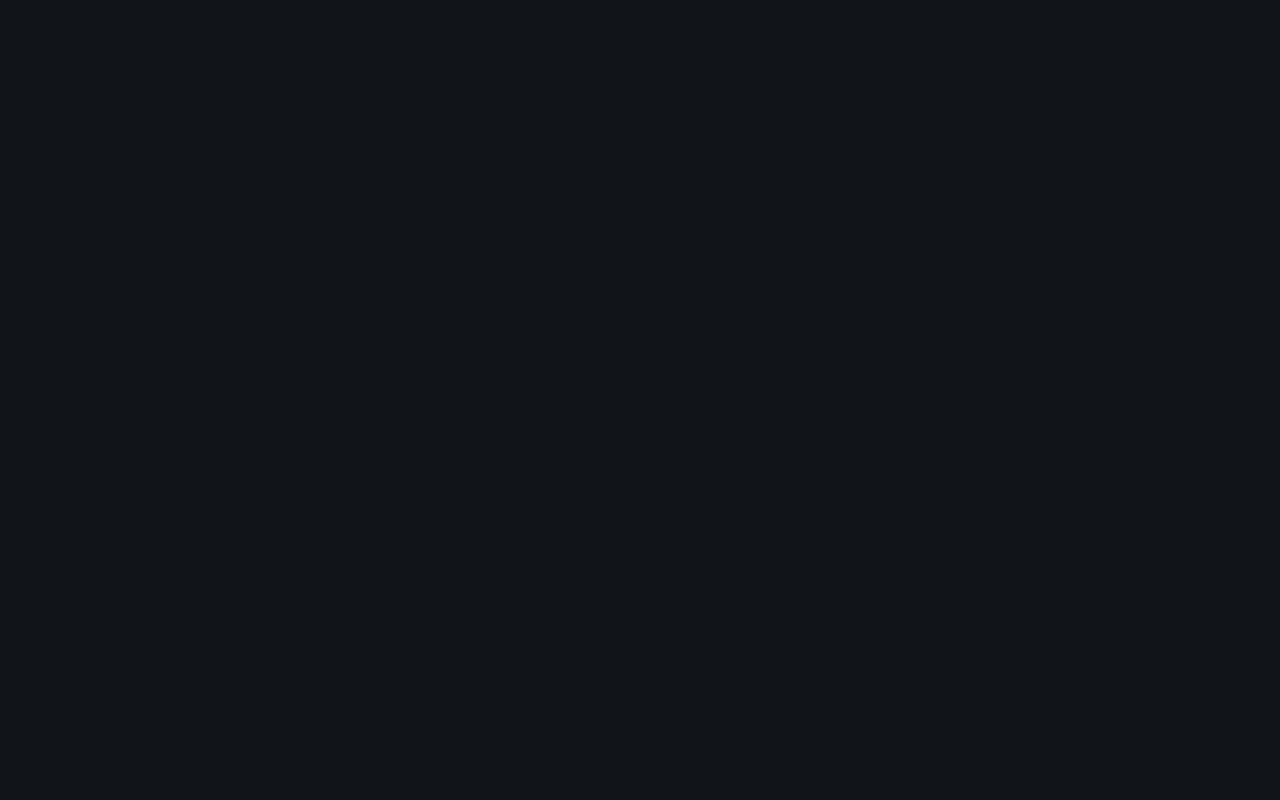
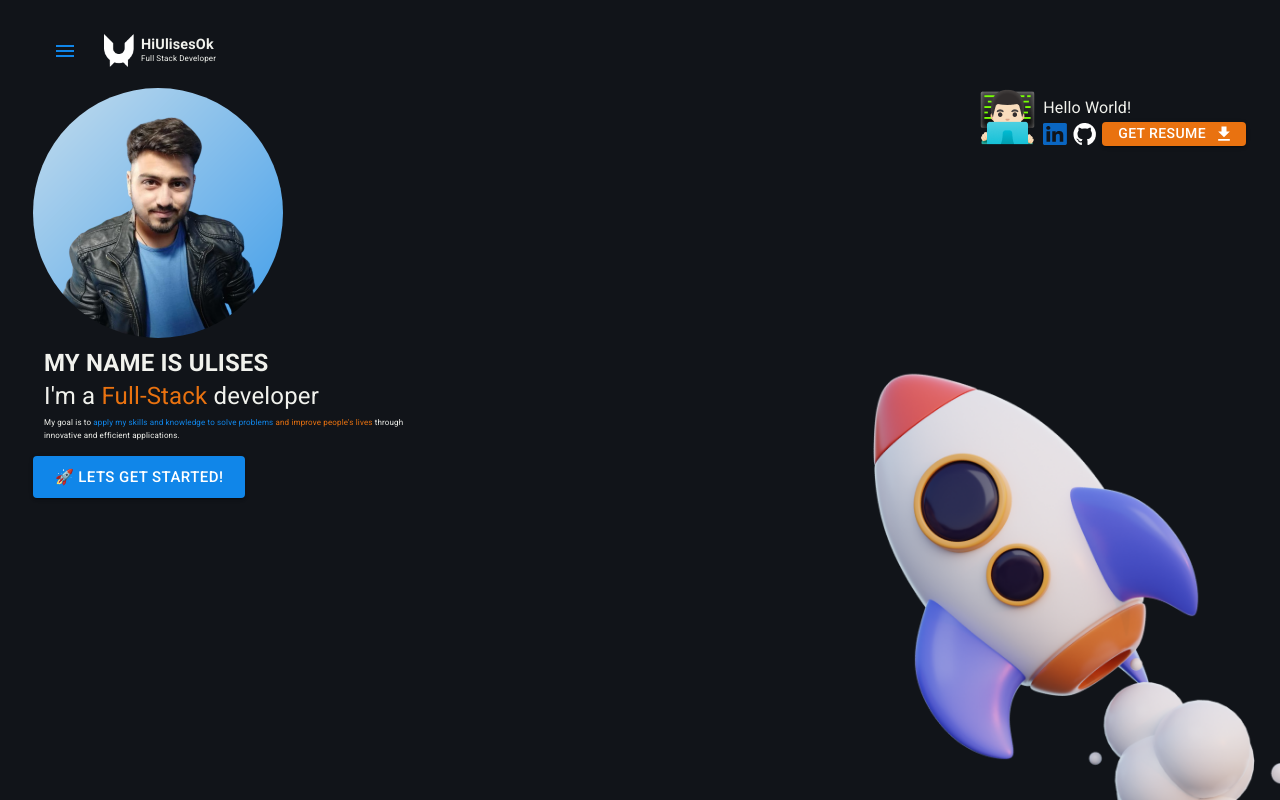
Before and after one commit to HiUlisesOk/portfolio, a React (Vite) app in the folder Client/: page /about-me in a window 1280 px wide. Before the commit this address had no page. Built offline with nearby package versions, Linux system fonts and the light colour scheme.

Commit message:
:sparkles: Navbar and Logo created

```diff
--- a/Client/src/App.css
+++ b/Client/src/App.css
@@ -9,3 +9,8 @@
   max-width: 1280px;
   margin: auto;
 }
+
+a {
+  text-decoration: none;
+  color: inherit;
+}
--- a/Client/src/App.jsx
+++ b/Client/src/App.jsx
@@ -13,6 +13,7 @@ import LandingPage from "./pages/LandingPage"
 import NavBar from './components/NavBar';
 import Logo from './components/Logo';
 import { createTheme, ThemeProvider } from '@mui/material/styles';
+import { FlexContainer } from './components/styles'
 import customPalette from './ThemePalette'
 
 
@@ -31,9 +32,9 @@ function App() {
         <Box sx={{ flexGrow: 1 }}>
 
           <Routes>
-            <Route path="/" element={<Grid container spacing={2}><Grid item xs={8}><NavBar /></Grid><Grid item xs={4}><Logo /></Grid><Grid item xs={12}><LandingPage /></Grid></Grid>} />
-            {/* <Route path="/" element={} />
-            <Route path="/" element={} /> */}
+            <Route path="/" element={<Grid container spacing={2}><Grid item xs={12}><FlexContainer items="flex-start" justify="flex-start"><Logo /></FlexContainer></Grid><Grid item xs={12}><LandingPage /></Grid></Grid>} />
+            <Route path="/about-me" element={<Grid container spacing={2}><Grid item xs={12}><FlexContainer items="flex-start" justify="flex-start"><NavBar /><Logo /></FlexContainer></Grid><Grid item xs={12}><LandingPage /></Grid></Grid>} />
+
           </Routes>
 
         </Box>
--- a/Client/src/components/Logo.jsx
+++ b/Client/src/components/Logo.jsx
@@ -1,8 +1,18 @@
 import React from 'react'
-
+import MyLogo from '../images/Assets/Logo.png'
+import { Title, Text, FlexContainer } from './styles'
 const Logo = () => {
 	return (
-		<div>Logo</div>
+		<FlexContainer gap="6px" justify="flex-start">
+			<img height="35px" src={MyLogo} />
+			<FlexContainer items="flex-start" justify="flex-start" direction="column" >
+				<Title margin="0" lh="0.5rem" size="0.9rem">HiUlisesOk</Title>
+
+				<Text margin="0" lh="0.5rem">Full Stack Developer</Text>
+			</FlexContainer>
+		</FlexContainer>
+
+
 	)
 }
 
--- a/Client/src/components/NavBar.jsx
+++ b/Client/src/components/NavBar.jsx
@@ -1,9 +1,78 @@
-import React from 'react'
+import * as React from 'react';
+import Box from '@mui/material/Box';
+import Drawer from '@mui/material/Drawer';
+import Button from '@mui/material/Button';
+import List from '@mui/material/List';
+import Divider from '@mui/material/Divider';
+import ListItem from '@mui/material/ListItem';
+import ListItemButton from '@mui/material/ListItemButton';
+import ListItemIcon from '@mui/material/ListItemIcon';
+import ListItemText from '@mui/material/ListItemText';
+import HomeIcon from '@mui/icons-material/Home';
+import PersonIcon from '@mui/icons-material/Person';
+import WorkIcon from '@mui/icons-material/Work';
+import ContactPhoneIcon from '@mui/icons-material/ContactPhone';
+import MenuIcon from '@mui/icons-material/Menu';
+import { Link } from 'react-router-dom'
 
-const NavBar = () => {
+export default function TemporaryDrawer() {
+	const [state, setState] = React.useState({
+		top: false,
+		left: false,
+		bottom: false,
+		right: false,
+	});
+
+	const toggleDrawer = (anchor, open) => (event) => {
+		if (event.type === 'keydown' && (event.key === 'Tab' || event.key === 'Shift')) {
+			return;
+		}
+
+		setState({ ...state, [anchor]: open });
+	};
+
+	const list = (anchor) => (
+		<Box
+			sx={{ width: anchor === 'top' || anchor === 'bottom' ? 'auto' : 250 }}
+			role="presentation"
+			onClick={toggleDrawer(anchor, false)}
+			onKeyDown={toggleDrawer(anchor, false)}
+		>
+			<List>
+				{[{ text: 'Home', icon: <HomeIcon />, navigate: '/' },
+				{ text: 'About Me', icon: <PersonIcon />, navigate: '/' },
+				{ text: 'Portfolio', icon: <WorkIcon />, navigate: '/' },
+				{ text: 'Contact', icon: <ContactPhoneIcon />, navigate: '/' }].map((item, index) => (
+					<Link key={item.text} to={item.navigate}>
+						<ListItem disablePadding>
+							<ListItemButton>
+								<ListItemIcon>
+									{item.icon}
+								</ListItemIcon>
+								<ListItemText primary={item.text} />
+							</ListItemButton>
+						</ListItem>
+					</Link>
+				))}
+			</List>
+			<Divider />
+		</Box>
+	);
+
 	return (
-		<div>NavBar</div>
-	)
+		<div>
+			{['left'].map((anchor) => (
+				<React.Fragment key={anchor}>
+					<Button onClick={toggleDrawer(anchor, true)}><MenuIcon /></Button>
+					<Drawer
+						anchor={anchor}
+						open={state[anchor]}
+						onClose={toggleDrawer(anchor, false)}
+					>
+						{list(anchor)}
+					</Drawer>
+				</React.Fragment>
+			))}
+		</div>
+	);
 }
-
-export default NavBar
--- a/Client/src/components/styles.js
+++ b/Client/src/components/styles.js
@@ -13,8 +13,8 @@ export const FlexContainer = styled.div`
 export const Title = styled.h1`
 font-style: normal;
 font-weight: 700;
-font-size: 1.5rem;
-line-height: 1.5rem;
+font-size:  ${props => props.size ? props.size : "1.5rem"};
+line-height:${props => props.lh ? props.lh : "1.5rem"};
 letter-spacing:1.5%;
 margin: ${props => props.margin ? props.margin : "12px"};
 text-align: ${props => props.align ? props.align : "left"};
@@ -22,14 +22,14 @@ text-align: ${props => props.align ? props.align : "left"};
 
 export const SubTitle = styled(Title)`
 font-weight: 400;
-font-size: 2rem;
-line-height: 1.125rem;
+font-size:  ${props => props.size ? props.size : "1.5rem"};
+line-height:${props => props.lh ? props.lh : "1.125rem"};
 `;
 
 export const Text = styled(Title)`
 font-weight: 400;
-font-size: 0.8rem;
-line-height: 0.8rem;
+font-size:  ${props => props.size ? props.size : "0.5rem"};
+line-height:${props => props.lh ? props.lh : "0.8rem"};
 `;
 
 export const TextPrimary = styled.span`
--- a/Client/src/pages/LandingPage.jsx
+++ b/Client/src/pages/LandingPage.jsx
@@ -1,20 +1,24 @@
 import React from 'react'
+import { Link } from 'react-router-dom'
+
 import Avatar from '@mui/material/Avatar';
 import Box from '@mui/material/Box';
 import Grid from '@mui/material/Grid';
 import Button from '@mui/material/Button';
+
 import { FlexContainer, Title, SubTitle, Text, TextPrimary, TextSecondary } from '../components/styles'
 
 import LinksTech from '../components/LinksTech'
 import avatarIMG from "../images/PROFILE_IMAGE_CODE2.png"
 import Image3d from '../components/Image3d'
 import Rocket from '../images/Assets/Saly-43.png'
+
 const LandingPage = () => {
 	return (
 		<div>
 			<Box sx={{ flexGrow: 1 }}>
 				<Grid container spacing={2}>
-					<Grid item xs={6}>
+					<Grid item xs={4}>
 						<FlexContainer justify="flex-start">
 
 							<Avatar alt="Ulises Esquivel" sx={{ width: 250, height: 250 }} src={avatarIMG} />
@@ -28,14 +32,14 @@ const LandingPage = () => {
 						<Text>My goal is to<TextPrimary> apply my skills and knowledge to solve problems</TextPrimary> <TextSecondary>and improve people's lives </TextSecondary>through innovative and efficient applications.</Text>
 
 						<FlexContainer justify="flex-start">
-
-							<Button sx={{ bgcolor: 'primary.main' }} variant="contained" size="large">
-								🚀 Lets Get Started!
-							</Button>
-
+							<Link to="/about-me">
+								<Button sx={{ bgcolor: 'primary.main' }} variant="contained" size="large">
+									🚀 Lets Get Started!
+								</Button>
+							</Link>
 						</FlexContainer>
 					</Grid>
-					<Grid item xs={6}>
+					<Grid item xs={8}>
 						<LinksTech title="Hello World!" />
 						<FlexContainer justify="flex-end">
 
```
